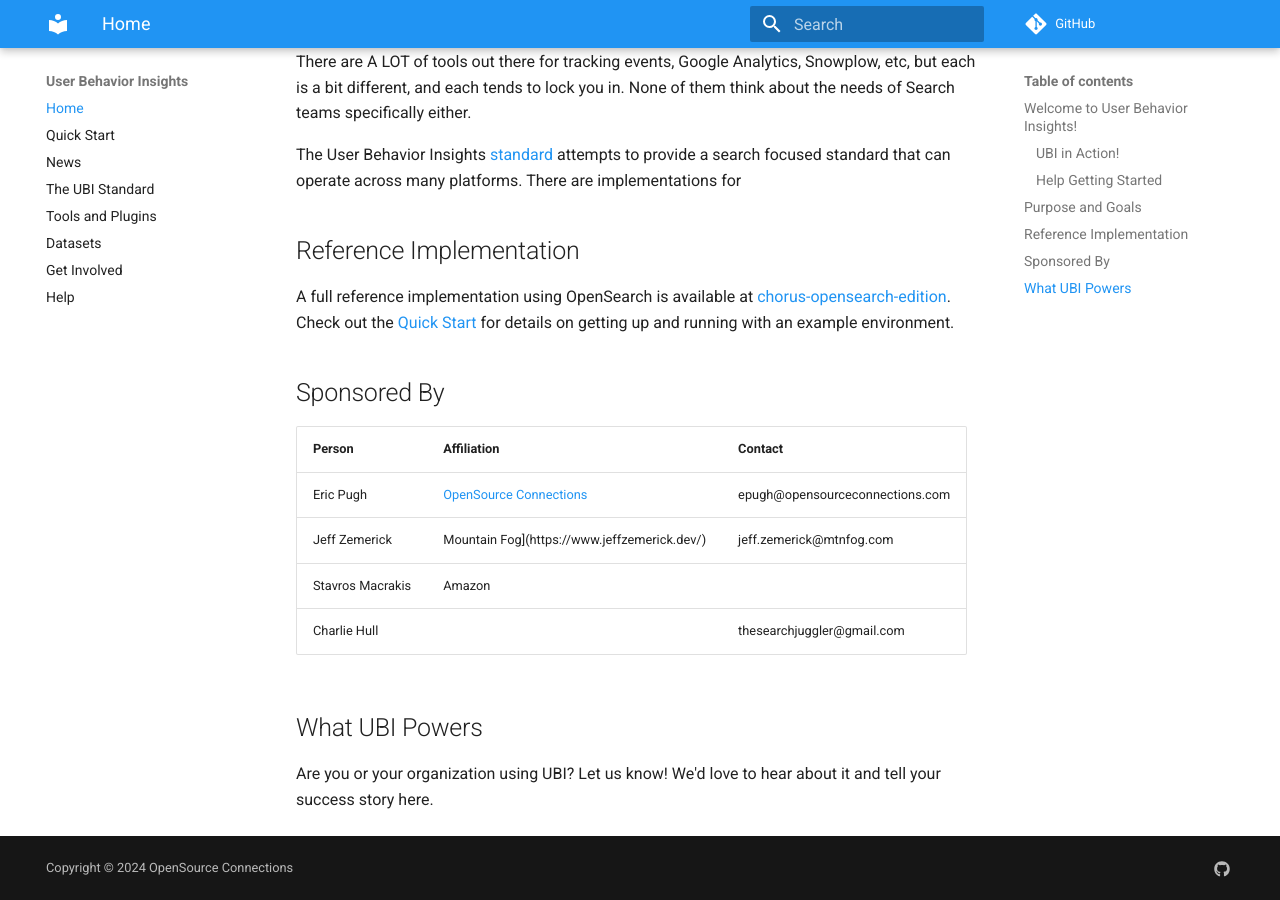
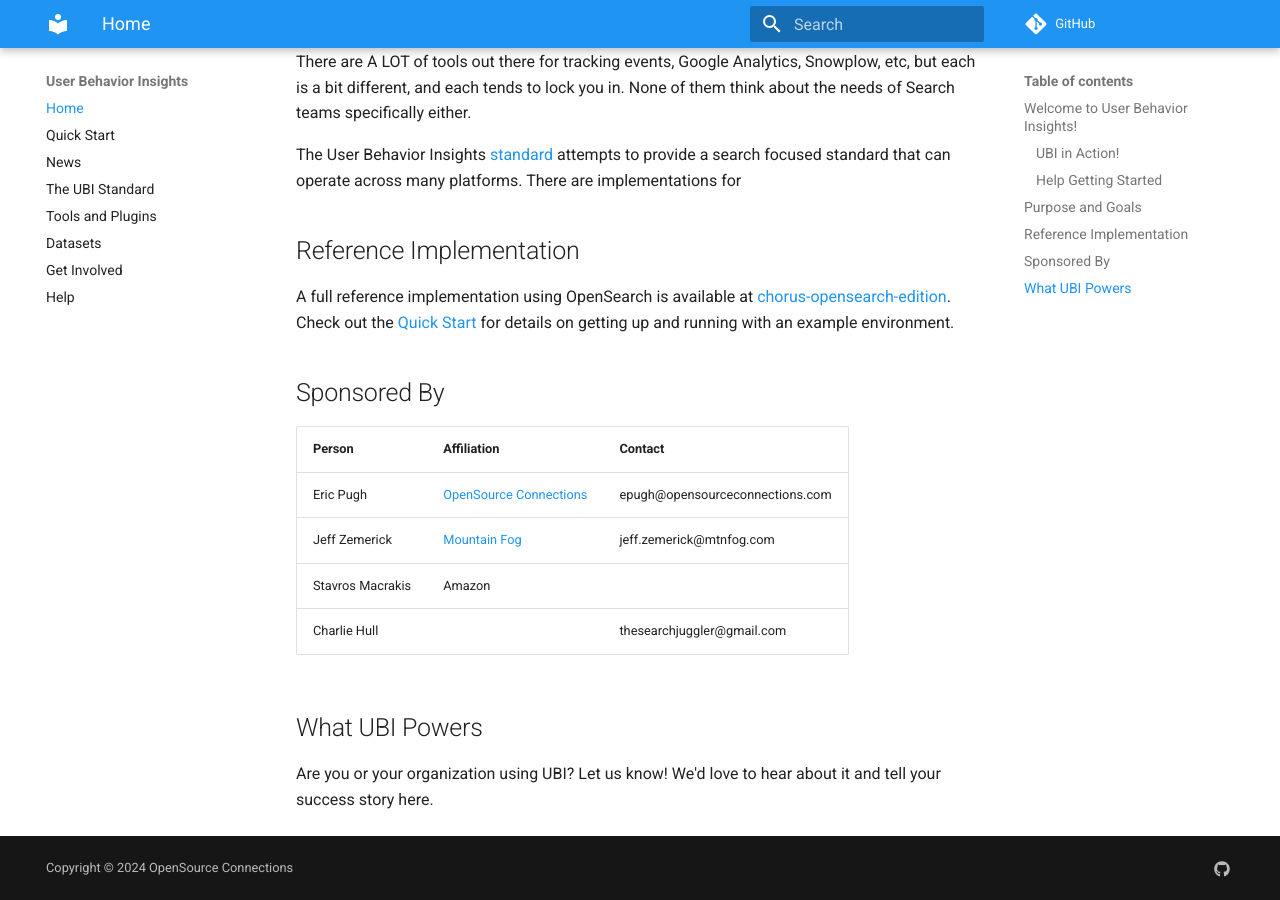
Before and after one commit to o19s/ubi-website, an MkDocs documentation site: the page built from docs/index.md, in a window 1280 px wide and 900 px high, scrolled down 1053 px. Built offline with MkDocs 1.6.1 and Material for MkDocs 9.7.7, drawn with Linux system fonts in a browser that asks for light colours; comment, search, counter and statistics services are not loaded.

```diff
--- a/docs/index.md
+++ b/docs/index.md
@@ -32,7 +32,7 @@
 | Person                                                    | Affiliation                                                     | Contact                         |
 |-----------------------------------------------------------|-----------------------------------------------------------------|---------------------------------|
 | Eric Pugh                                                 | [OpenSource Connections](https://www.opensourceconnections.com) | epugh@opensourceconnections.com |
-| Jeff Zemerick | Mountain Fog](https://www.jeffzemerick.dev/)                          | jeff.zemerick@mtnfog.com        |
+| Jeff Zemerick | [Mountain Fog](https://www.jeffzemerick.dev/)                   | jeff.zemerick@mtnfog.com        |
 | Stavros Macrakis                                          | Amazon                                                          |                                 |
 | Charlie Hull                                              |                                                                 | thesearchjuggler@gmail.com      |
 
```
